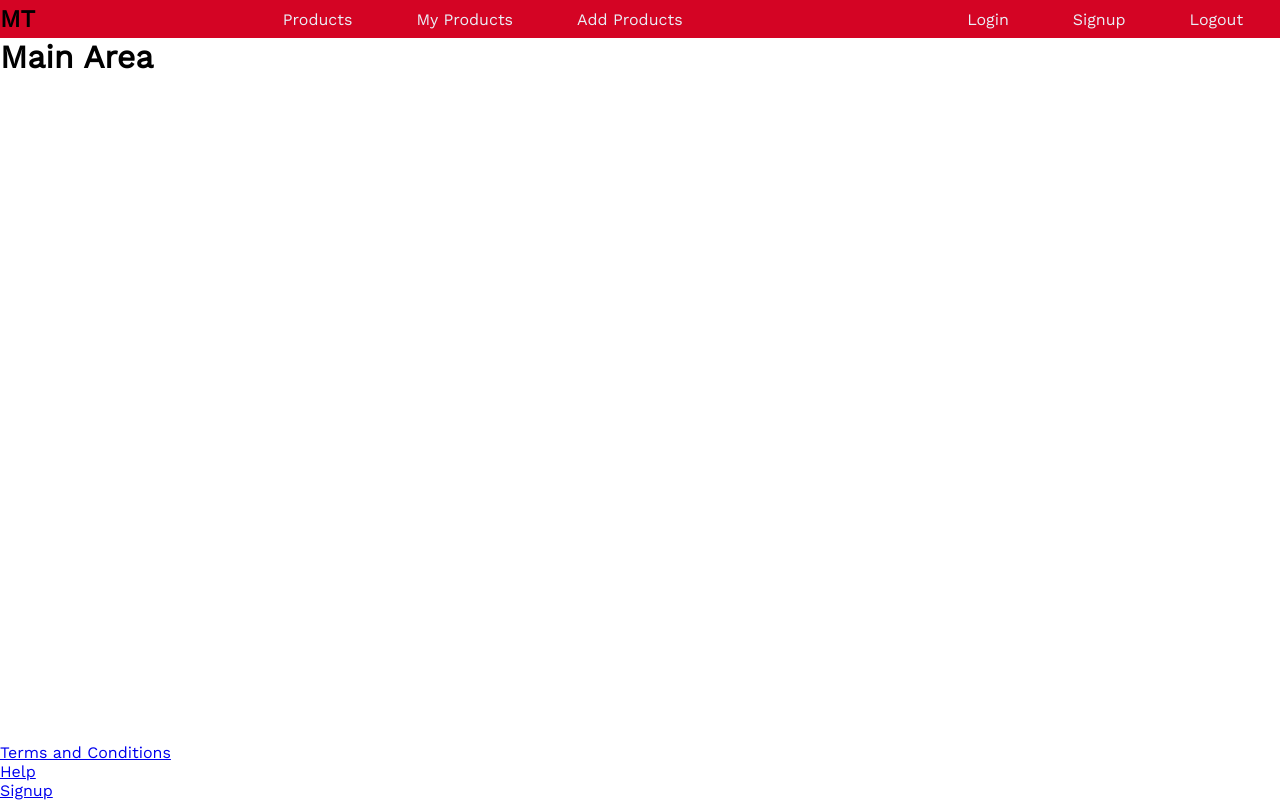
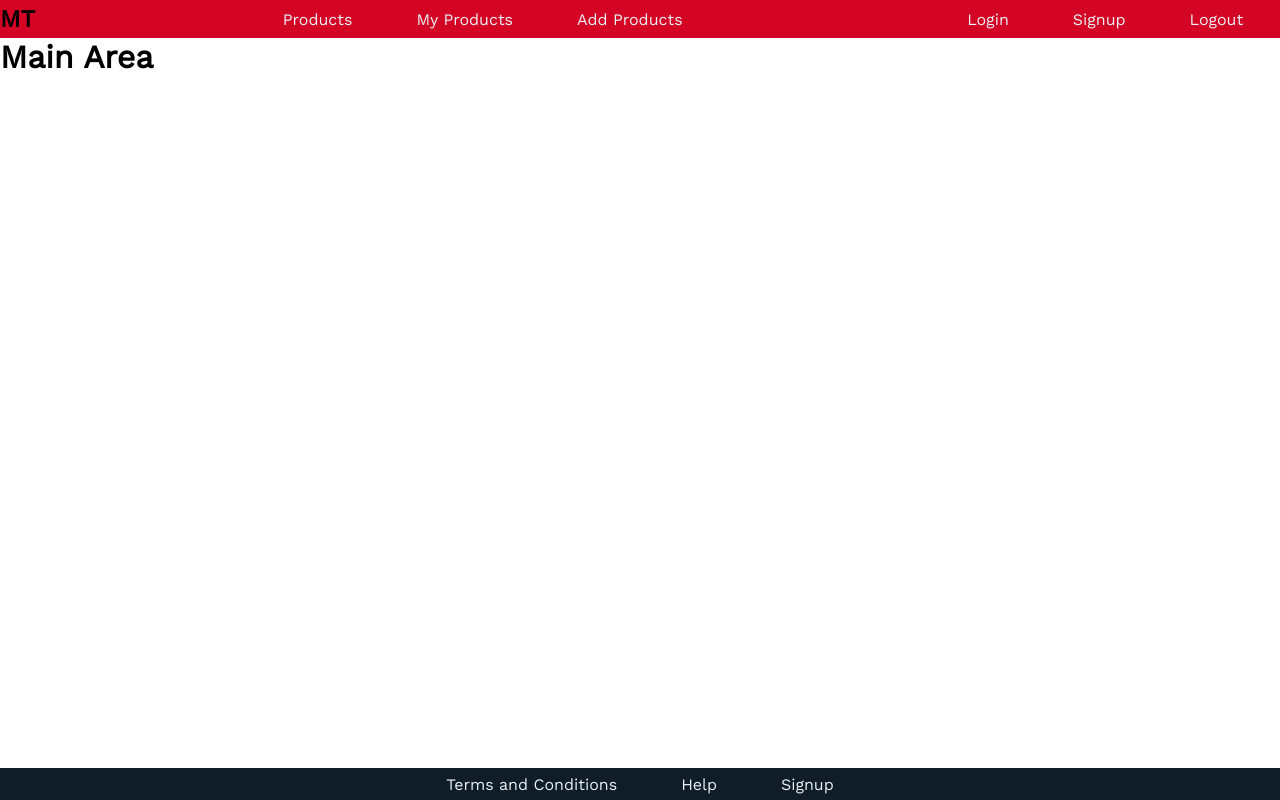
Before and after one commit to ratrateroo/Coding-Warm-Up-7, a plain HTML site: page index.html in a window 1280 px wide. Drawn offline with nearby package versions, Linux system fonts and the light colour scheme.

Commit message:
styled the footer and the links

```diff
--- a/styles.css
+++ b/styles.css
@@ -67,4 +67,23 @@ body {
 
 .footer{
     grid-area: main-footer;
+    display: flex;
+    justify-content: center;
+    background: var(--dark-blue);
 }
+
+.footer__links {
+    padding: 0.2rem;
+    display: flex;
+    justify-content: center;
+}
+
+.footer__link {
+    list-style: none;
+    margin: 0.2rem 2rem;
+}
+
+.footer__link a {
+    text-decoration: none;
+    color: var(--white);
+}
```
